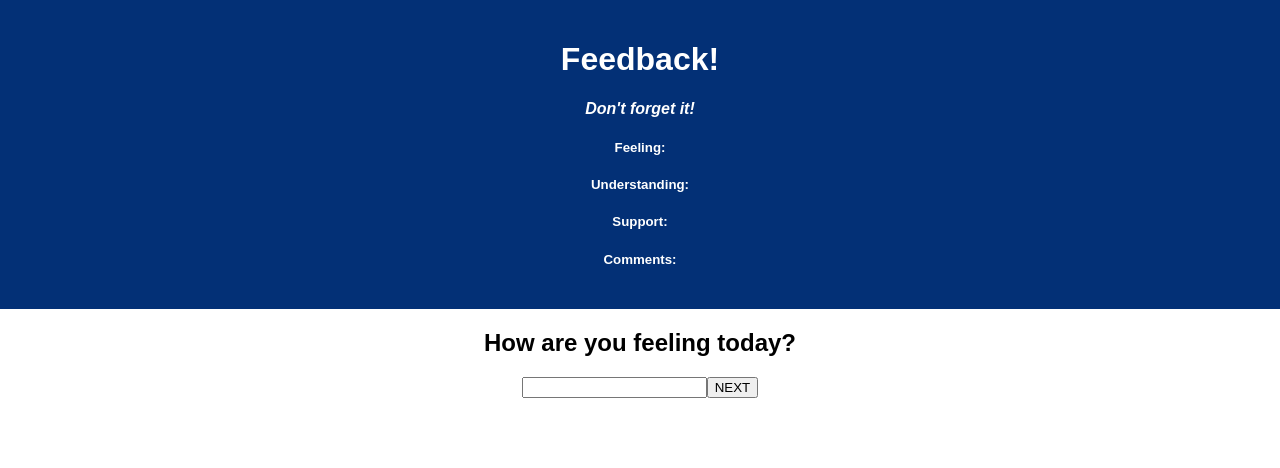
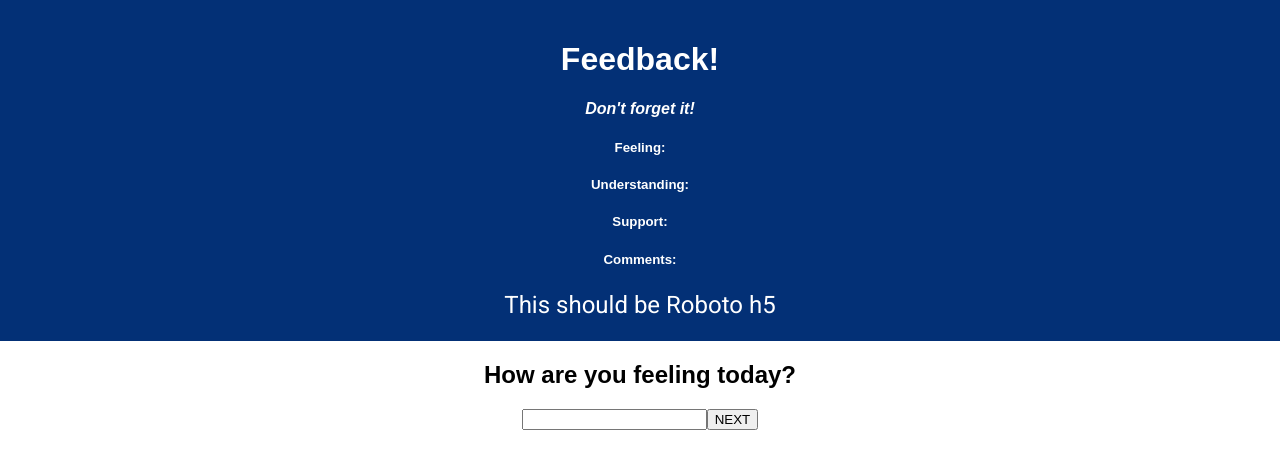
Before and after one commit to Pete-Hall/redux-feedback-loop, a React (Create React App) app: page / in a window 1280 px wide. Shown: the top 468 px of the page. Built offline with nearby package versions, Linux system fonts and the light colour scheme.

Commit message:
installed material-ui. Added roboto font theme via CDN and inserted my first Typography component. Converting all current text to Typography will take a while...

```diff
--- a/package.json
+++ b/package.json
@@ -4,6 +4,9 @@
   "private": true,
   "proxy": "http://localhost:5001",
   "dependencies": {
+    "@emotion/react": "^11.9.3",
+    "@emotion/styled": "^11.9.3",
+    "@mui/material": "^5.8.4",
     "axios": "^0.21.1",
     "express": "^4.17.1",
     "pg": "^8.2.1",
--- a/public/index.html
+++ b/public/index.html
@@ -10,6 +10,8 @@
     -->
     <link rel="manifest" href="%PUBLIC_URL%/manifest.json">
     <link rel="shortcut icon" href="%PUBLIC_URL%/favicon.ico">
+    <link rel="stylesheet" href="https://fonts.googleapis.com/css?family=Roboto:300,400,500,700&display=swap" />
+
     <!--
       Notice the use of %PUBLIC_URL% in the tags above.
       It will be replaced with the URL of the `public` folder during the build.
--- a/src/components/App/App.jsx
+++ b/src/components/App/App.jsx
@@ -11,6 +11,9 @@ import Submitted from '../Submitted/Submitted';
 import Support from '../Support/Support';
 import Understanding from '../Understanding/Understanding';
 import Admin from '../Admin/Admin';
+
+import Typography from '@mui/material/Typography';
+
 
 function App() {
 
@@ -28,6 +31,9 @@ function App() {
         <h5>Understanding: {currentUnderstanding}</h5>
         <h5>Support: {currentSupport}</h5>
         <h5>Comments: {currentComments}</h5>
+        <Typography variant='h5'>
+          This should be Roboto h5
+        </Typography>
       </header>
 
       <HashRouter>
```
Also changed, not shown: 1 other file (tests, documents, lock files or other folders).
